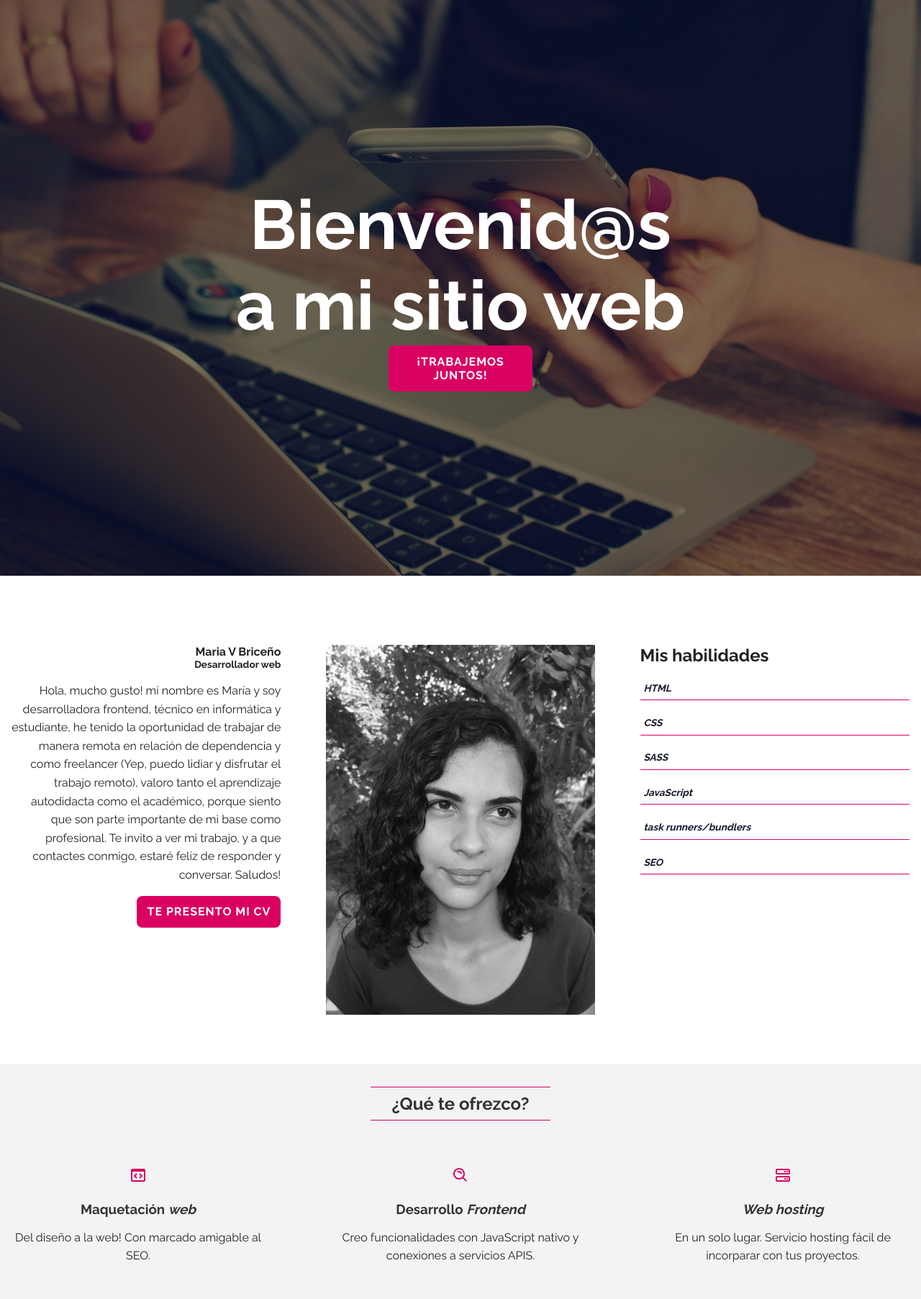
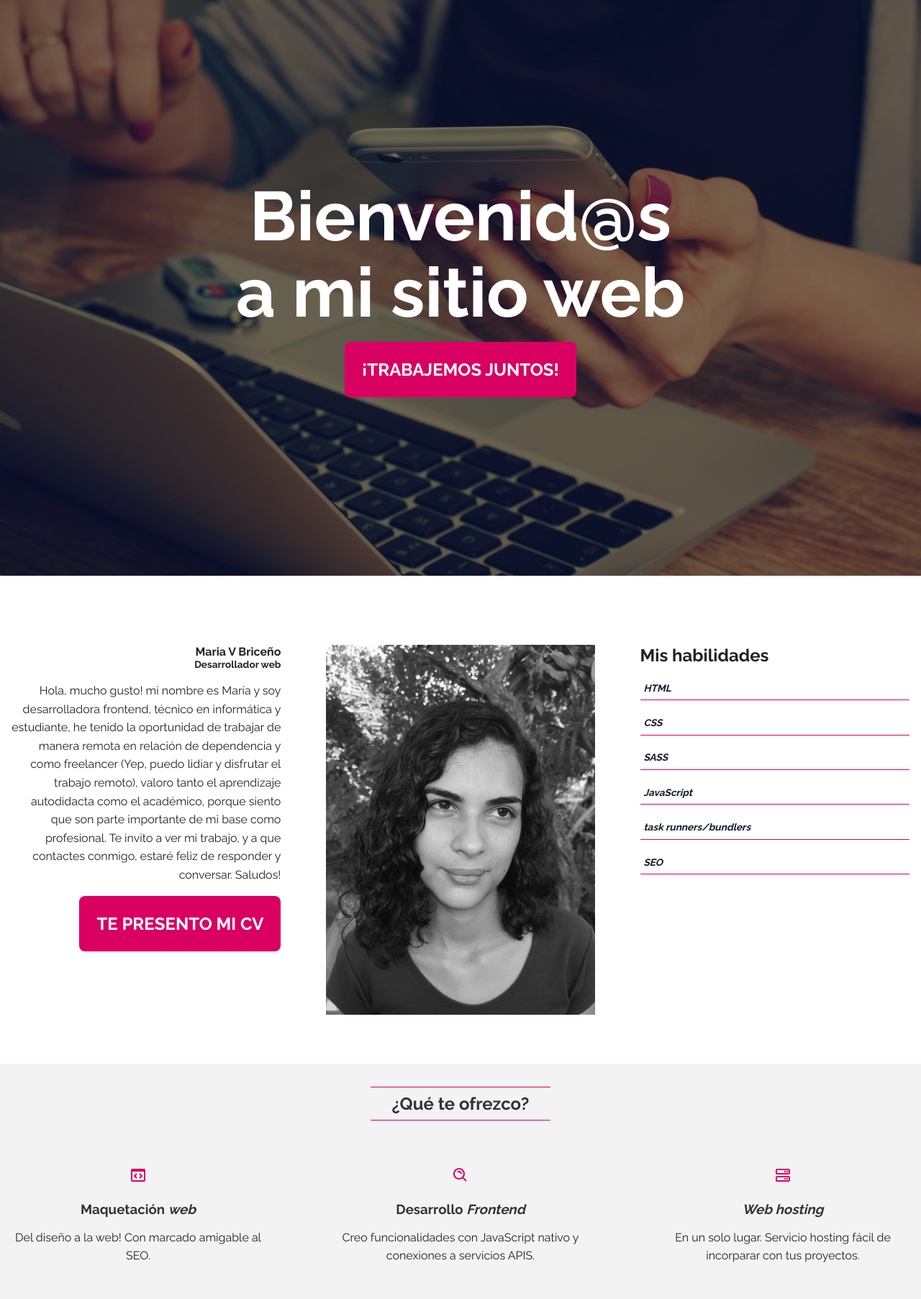
Before and after one commit to mvbri/mvbri.github.io, a PHP site: page / in a window 1280 px wide. Shown: the part 56-1861 px from the top of the page at 72% size. Run offline with PHP 8.4, Linux system fonts and the light colour scheme.

Commit message:
Arregla espaciado del titulo y acomoda boton

```diff
--- a/css/style.css
+++ b/css/style.css
@@ -268,6 +268,8 @@ ul {
 .hero-img-title {
     font-size: 7.5vw;
     color: var(--hero-text-color);
+    line-height: 1.1;
+    font-weight: 700;
 }
 
 /* Menu */
@@ -437,16 +439,23 @@ progress::-moz-progress-value {
     box-shadow: 0.25rem 0.25rem 1rem rgba(0, 0, 0, .25);
 }
 
+.s-mb-1 {
+    margin-bottom: 1rem;
+}
+
+.s-mb-2 {
+    margin-bottom: 1rem;
+}
+
 .btn {
     border-radius: 0.5rem;
-    padding: .8rem;
+    padding: 1.5rem;
+    font-size: 1.5rem;
     display: inline-block;
-    width: 200px;
-    font-weight: bold;
     text-align: center;
     color: var(--white-color);
+    font-weight: 700;
     background: var(--first-color);
-    letter-spacing: 1px;
 }
 
 .container {
--- a/index.html
+++ b/index.html
@@ -58,10 +58,10 @@
                         d="M16.192 6.344L11.949 10.586 7.707 6.344 6.293 7.758 10.535 12 6.293 16.242 7.707 17.656 11.949 13.414 16.192 17.656 17.606 16.242 13.364 12 17.606 7.758z"/></svg>
                 </button>
                 <nav class="menu">
-                    <a class="hash-default home-link" href="#inicio">Inicio</a>
-                    <a class='acerca-link' href="#acerca">Acerca</a>
-                    <a class="services-link" href="#servicios">Servicios</a>
-                    <a class="portfolio-link" href="#portafolio">Portafolio</a>
+                    <a class="link hash-default home-link" href="#inicio">Inicio</a>
+                    <a class='link acerca-link' href="#acerca">Acerca</a>
+                    <a class="link services-link" href="#servicios">Servicios</a>
+                    <a class="link portfolio-link" href="#portafolio">Portafolio</a>
                     <!-- <a href="#testimonios">Testimonios</a> -->
                     <a class="contanct-link" href="#contacto">Contacto</a>
                 </nav>
@@ -75,7 +75,7 @@
                     class="hero-img-opacity"
                     style="--hero-opacity-color:var(--black-alpha-color)">
                     <div class="hero-img-content">
-                        <h2 class="hero-img-title" style="--hero-text-color:var(--white-color);">Bienvenid@s<br>
+                        <h2 class="hero-img-title s-mb-2" style="--hero-text-color:var(--white-color);">Bienvenid@s<br>
                             a mi sitio web
                         </h2>
                         <a href="#contacto" class="btn">¡TRABAJEMOS JUNTOS!</a>
```
Also changed, not shown: js/script.js (+23 -82 lines).
